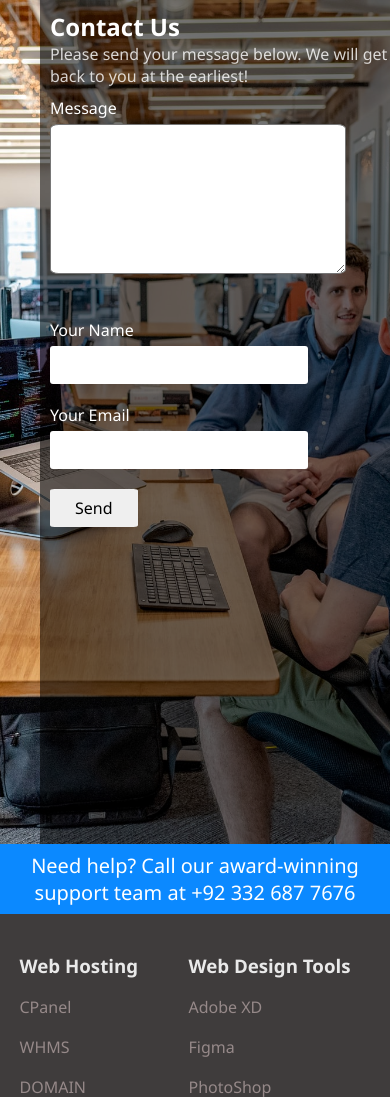
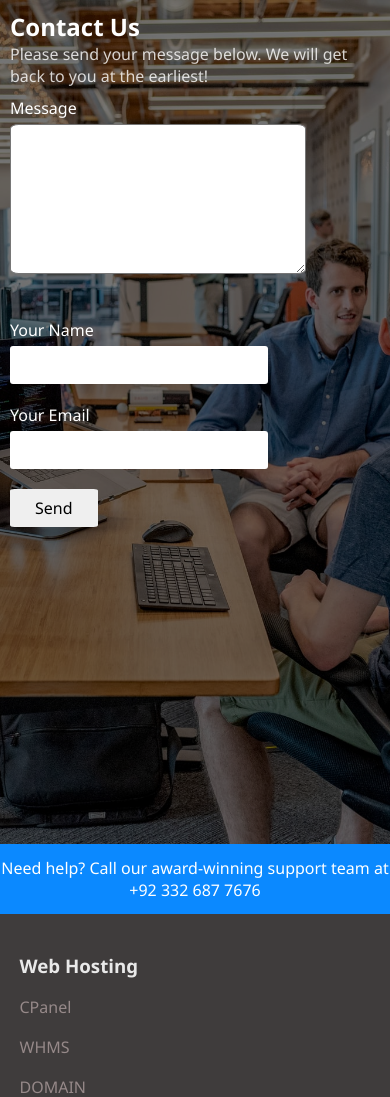
Before and after one commit to saadusufzai/Usufzai-Web-Development-Uni-Project, a PHP site: page /contact.html in a window 390 px wide. Shown: the part 60-1157 px from the top of the page. Run offline with PHP 8.4, Linux system fonts and the light colour scheme; some libraries are stand-ins or nearby versions.

Commit message:
responsive bugs removed

```diff
--- a/css/contact.css
+++ b/css/contact.css
@@ -1,11 +1,13 @@
 .contact{
     background: url('../images/contact-bg.jpg') center  no-repeat;
     background-size: cover;
+    width: 100%;
     height: 100vh;
+    display: flex;
+    justify-content: center;
 }
 .contact-box{
-    position: relative;
-    left: 40px;
+
     max-width: 530px;
     min-height:100vh;
     background-color: rgba(0, 0, 0, 0.541);
--- a/css/style.css
+++ b/css/style.css
@@ -547,8 +547,8 @@
     .cards{
         width: 90%;
     }
-    }
-}
+ }
+
 
 @media(max-width:430px){
     .inner-section{
```
Also changed, not shown: css/order.css (+12 -0 lines).
